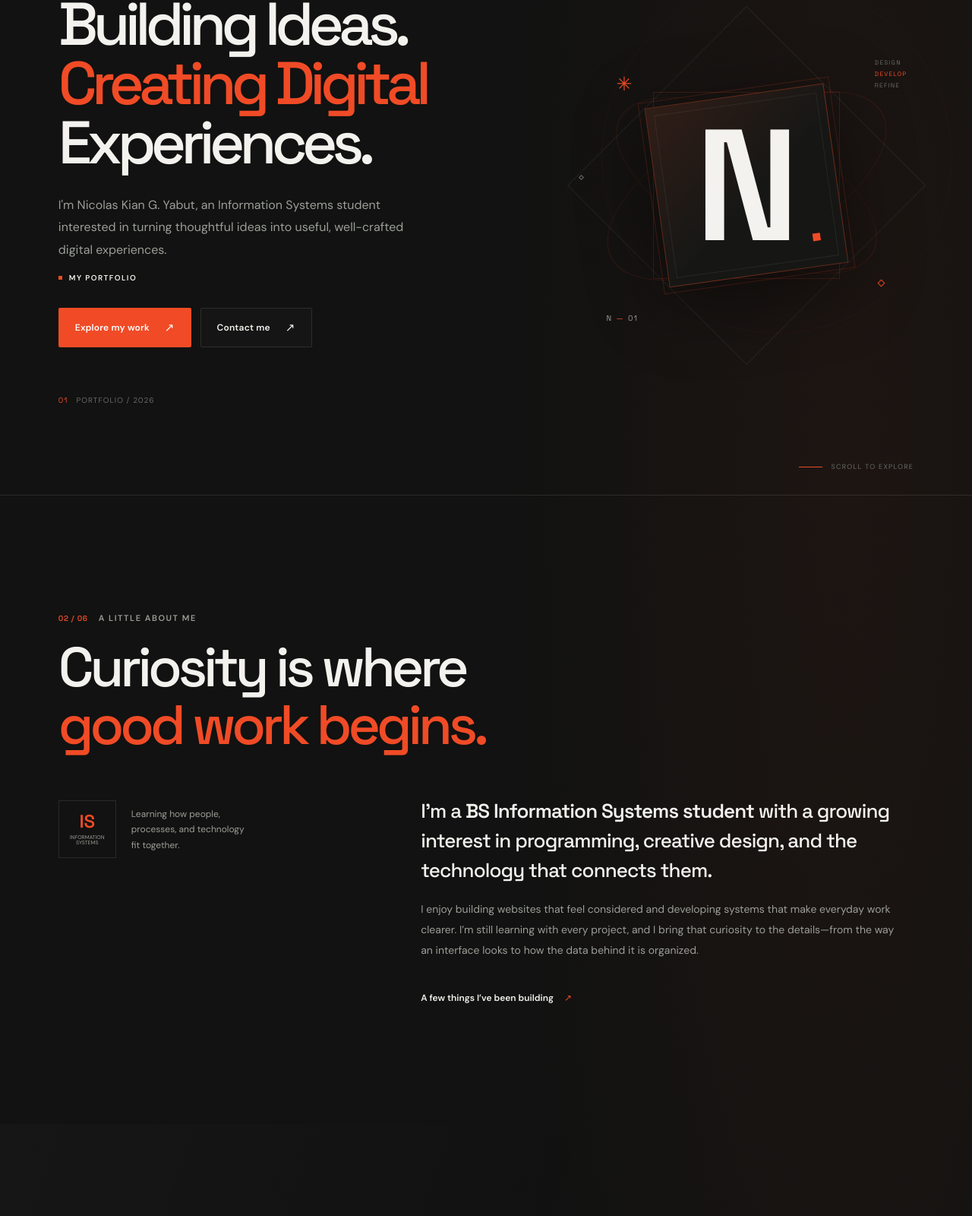
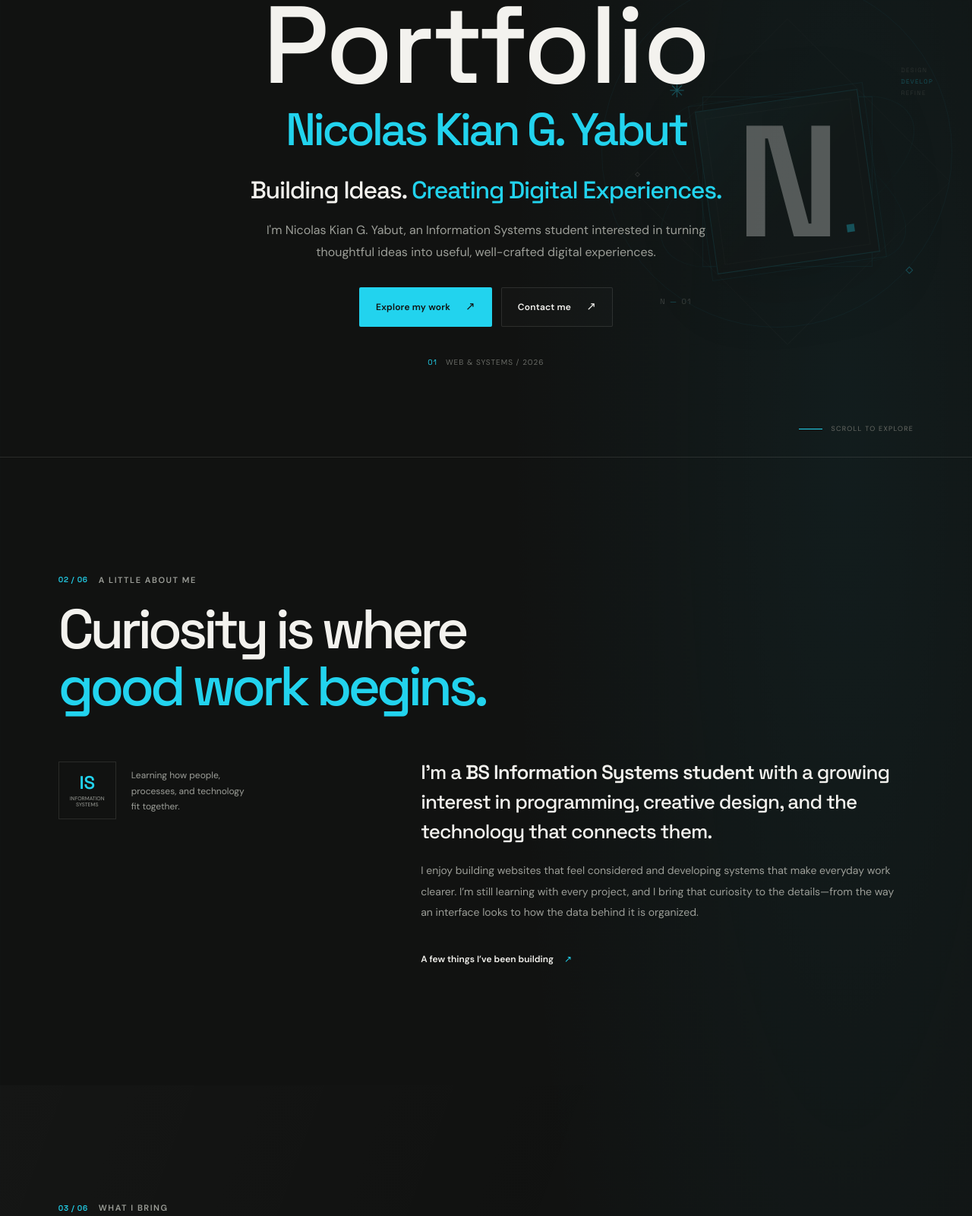
Before and after one commit to c20245091yabut/Nicolas-astro-Yabut, an Astro site: page / in a window 1280 px wide. Shown: the part 220-1820 px from the top of the page at 76% size. Built offline with nearby package versions, Linux system fonts and the light colour scheme; Astro itself is replaced by a stand-in of ours.

Commit message:
updated portfolio

```diff
--- a/src/components/Header.astro
+++ b/src/components/Header.astro
@@ -11,9 +11,9 @@ const links = [
 
 <header class="site-header">
 	<div class="container header-inner">
-		<a class="brand" href="#home" aria-label="Nicolas Yabut, home">
+		<a class="brand" href="#home" aria-label="Nicolas Kian G. Yabut, home">
 			<span class="brand-mark">N</span>
-			<span class="brand-name">nicolas<span>.</span></span>
+			<span class="brand-name">Nicolas Kian G. Yabut<span>.</span></span>
 		</a>
 
 		<button
--- a/src/components/sections/Hero.astro
+++ b/src/components/sections/Hero.astro
@@ -3,20 +3,19 @@
 		<div class="hero-copy">
 			<p class="eyebrow hero-eyebrow"><span class="status-dot"></span> Aspiring web &amp; systems developer</p>
 			<h1 id="hero-title" class="hero-title">
-				Building Ideas.<br />
-				<span>Creating Digital</span><br />
-				Experiences.
+				<span class="hero-portfolio-word">Portfolio</span>
+				<span class="hero-name">Nicolas Kian G. Yabut</span>
 			</h1>
+			<p class="hero-tagline">Building Ideas. <span>Creating Digital Experiences.</span></p>
 			<p class="hero-description">
 				I'm Nicolas Kian G. Yabut, an Information Systems student interested in turning thoughtful
 				ideas into useful, well-crafted digital experiences.
 			</p>
-			<p class="hero-portfolio-label"><span></span> My portfolio</p>
 			<div class="hero-actions">
 				<a class="button button-primary" href="#projects">Explore my work <span aria-hidden="true">↗</span></a>
 				<a class="button button-quiet" href="#contact">Contact me <span aria-hidden="true">↗</span></a>
 			</div>
-			<div class="hero-footnote"><span>01</span> Portfolio / 2026</div>
+			<div class="hero-footnote"><span>01</span> Web &amp; Systems / 2026</div>
 		</div>
 
 		<div class="hero-art" aria-label="Nicolas's initial N in a custom graphic" role="img">
--- a/src/styles/global.css
+++ b/src/styles/global.css
@@ -9,7 +9,8 @@
 	--muted: #9c9e98;
 	--dim: #696b66;
 	--line: rgba(243, 242, 238, 0.11);
-	--accent: #f04b26;
+	--accent: #22d3ee;
+	--accent-rgb: 34, 211, 238;
 	--display: 'Space Grotesk', sans-serif;
 	--width: 1160px;
 	--gutter: clamp(22px, 6vw, 88px);
@@ -21,7 +22,7 @@ html { scroll-behavior: smooth; scroll-padding-top: 86px; background: var(--bg);
 body {
 	min-width: 320px;
 	margin: 0;
-	background: radial-gradient(ellipse at 87% 14%, rgba(240,75,38,.055), transparent 28rem), var(--bg);
+	background: radial-gradient(ellipse at 87% 14%, rgba(var(--accent-rgb),.055), transparent 28rem), var(--bg);
 	color: var(--text);
 	font-size: 15px;
 	line-height: 1.7;
@@ -32,7 +33,7 @@ button, a { -webkit-tap-highlight-color: transparent; }
 a { color: inherit; text-decoration: none; }
 button { color: inherit; }
 a:focus-visible, button:focus-visible { outline: 2px solid var(--accent); outline-offset: 4px; }
-::selection { background: var(--accent); color: #fff; }
+::selection { background: var(--accent); color: var(--bg); }
 .container { width: min(var(--width), calc(100% - var(--gutter) * 2)); margin-inline: auto; }
 .section-shell { position: relative; padding-block: clamp(92px, 12vw, 156px); scroll-margin-top: 76px; }
 .section-tint { background: linear-gradient(110deg, rgba(255,255,255,.018), transparent 54%); }
@@ -79,10 +80,10 @@ a:focus-visible, button:focus-visible { outline: 2px solid var(--accent); outlin
 .button span { font-size: 15px; transition: transform 180ms var(--ease); }
 .button:hover { transform: translateY(-2px); }
 .button:hover span { transform: translate(2px, -2px); }
-.button-primary { background: var(--accent); color: #fff; }
-.button-primary:hover { background: #ff5a34; }
+.button-primary { background: var(--accent); color: var(--bg); }
+.button-primary:hover { background: #67e8f9; }
 .button-quiet, .button-outline { border-color: var(--line); background: rgba(255,255,255,.015); color: var(--text); }
-.button-quiet:hover, .button-outline:hover:not(:disabled) { border-color: rgba(240,75,38,.65); }
+.button-quiet:hover, .button-outline:hover:not(:disabled) { border-color: rgba(var(--accent-rgb),.65); }
 .button-outline { background: transparent; color: var(--muted); cursor: not-allowed; }
 .text-link { display: inline-flex; align-items: center; gap: 14px; margin-top: 20px; font-size: 12px; font-weight: 600; }
 .text-link span { color: var(--accent); transition: transform 180ms var(--ease); }
@@ -91,7 +92,7 @@ a:focus-visible, button:focus-visible { outline: 2px solid var(--accent); outlin
 .site-header { position: sticky; z-index: 20; top: 0; border-bottom: 1px solid rgba(255,255,255,.055); background: rgba(17,18,17,.88); backdrop-filter: blur(18px); }
 .header-inner { display: flex; min-height: 76px; align-items: center; justify-content: space-between; gap: 30px; }
 .brand { display: inline-flex; align-items: center; gap: 10px; }
-.brand-mark { display: grid; width: 30px; height: 30px; place-items: center; border: 1px solid rgba(240,75,38,.5); color: var(--accent); font: 700 16px var(--display); }
+.brand-mark { display: grid; width: 30px; height: 30px; place-items: center; border: 1px solid rgba(var(--accent-rgb),.5); color: var(--accent); font: 700 16px var(--display); }
 .brand-name { font: 600 17px var(--display); letter-spacing: -.06em; }
 .brand-name > span { color: var(--accent); }
 .primary-navigation { display: flex; align-items: center; gap: clamp(25px, 4vw, 54px); }
@@ -103,28 +104,29 @@ a:focus-visible, button:focus-visible { outline: 2px solid var(--accent); outlin
 .menu-toggle { display: none; }
 
 .hero { display: flex; min-height: min(810px, calc(100svh - 76px)); align-items: center; overflow: hidden; padding-block: 74px 94px; }
-.hero::before { position: absolute; top: 15%; right: 2%; width: 36vw; height: 36vw; border: 1px solid rgba(240,75,38,.045); border-radius: 50%; content: ''; pointer-events: none; }
-.hero-layout { display: grid; grid-template-columns: minmax(0,1.1fr) minmax(320px,.9fr); align-items: center; gap: clamp(40px,8vw,110px); }
-.hero-copy { position: relative; z-index: 1; padding-block: 22px; animation: hero-enter 700ms var(--ease) both; }
-.hero-eyebrow { margin-bottom: 25px; }
-.status-dot { display: inline-block; width: 6px; height: 6px; flex: 0 0 6px; border-radius: 50%; background: var(--accent); box-shadow: 0 0 12px rgba(240,75,38,.5); }
-.hero-title { margin: 0; font: 500 clamp(3.2rem,6.2vw,5.2rem)/.98 var(--display); letter-spacing: -.085em; }
-.hero-title > span { color: var(--accent); }
-.hero-description { max-width: 470px; margin: 28px 0 0; color: var(--muted); font-size: clamp(14px,1.3vw,16px); line-height: 1.85; }
-.hero-portfolio-label { display: flex; align-items: center; gap: 9px; margin: 14px 0 0; color: var(--text); font-size: 10px; font-weight: 600; letter-spacing: .14em; text-transform: uppercase; }
-.hero-portfolio-label span { width: 5px; height: 5px; background: var(--accent); }
-.hero-actions { display: flex; flex-wrap: wrap; gap: 12px; margin-top: 31px; }
-.hero-footnote { display: flex; align-items: center; gap: 11px; margin-top: 61px; color: var(--dim); font-size: 10px; letter-spacing: .1em; text-transform: uppercase; }
+.hero::before { position: absolute; top: 15%; right: 2%; width: 36vw; height: 36vw; border: 1px solid rgba(var(--accent-rgb),.045); border-radius: 50%; content: ''; pointer-events: none; }
+.hero-layout { position: relative; }
+.hero-copy { position: relative; z-index: 1; max-width: 900px; margin-inline: auto; padding-block: 22px; text-align: center; animation: hero-enter 700ms var(--ease) both; }
+.hero-eyebrow { justify-content: center; margin-bottom: 25px; }
+.status-dot { display: inline-block; width: 6px; height: 6px; flex: 0 0 6px; border-radius: 50%; background: var(--accent); box-shadow: 0 0 12px rgba(var(--accent-rgb),.5); }
+.hero-title { display: grid; justify-items: center; margin: 0; letter-spacing: -.07em; line-height: .96; }
+.hero-portfolio-word { color: var(--text); font: 500 clamp(4.5rem,12vw,9rem)/.92 var(--display); }
+.hero-name { margin-top: 13px; color: var(--accent); font: 500 clamp(2.2rem,4.7vw,4.1rem)/1.08 var(--display); letter-spacing: -.06em; }
+.hero-tagline { margin: 26px 0 0; font: 500 clamp(1.35rem,2.7vw,2rem)/1.25 var(--display); letter-spacing: -.04em; }
+.hero-tagline span { color: var(--accent); }
+.hero-description { max-width: 600px; margin: 18px auto 0; color: var(--muted); font-size: clamp(14px,1.3vw,16px); line-height: 1.85; }
+.hero-actions { display: flex; flex-wrap: wrap; justify-content: center; gap: 12px; margin-top: 31px; }
+.hero-footnote { display: flex; align-items: center; justify-content: center; gap: 11px; margin-top: 38px; color: var(--dim); font-size: 10px; letter-spacing: .1em; text-transform: uppercase; }
 .hero-footnote span { color: var(--accent); font-family: var(--display); }
-.hero-art { position: relative; display: grid; width: min(100%,440px); aspect-ratio: 1; place-items: center; justify-self: end; animation: hero-enter 850ms 100ms var(--ease) both; }
+.hero-art { position: absolute; z-index: 0; top: 50%; right: -3%; display: grid; width: min(35vw,400px); aspect-ratio: 1; place-items: center; opacity: .3; pointer-events: none; transform: translateY(-45%); animation: hero-art-enter 850ms 100ms var(--ease) both; }
 .hero-art::before, .hero-art::after { position: absolute; inset: 12%; border: 1px solid rgba(255,255,255,.07); content: ''; transform: rotate(45deg); }
-.hero-art::after { inset: 22%; border-color: rgba(240,75,38,.2); transform: rotate(0); }
-.art-orbit { position: absolute; border: 1px solid rgba(240,75,38,.14); border-radius: 50%; }
+.hero-art::after { inset: 22%; border-color: rgba(var(--accent-rgb),.2); transform: rotate(0); }
+.art-orbit { position: absolute; border: 1px solid rgba(var(--accent-rgb),.14); border-radius: 50%; }
 .orbit-one { inset: 4%; transform: rotate(-28deg) scaleY(.45); }
 .orbit-two { inset: 7%; transform: rotate(28deg) scaleY(.45); }
-.monogram { position: relative; z-index: 1; display: grid; width: 54%; height: 54%; place-items: center; border: 1px solid rgba(240,75,38,.35); background: linear-gradient(140deg,rgba(240,75,38,.12),transparent 55%),#161715; box-shadow: 0 22px 100px rgba(0,0,0,.48); transform: rotate(-8deg); }
+.monogram { position: relative; z-index: 1; display: grid; width: 54%; height: 54%; place-items: center; border: 1px solid rgba(var(--accent-rgb),.35); background: linear-gradient(140deg,rgba(var(--accent-rgb),.12),transparent 55%),#161715; box-shadow: 0 22px 100px rgba(0,0,0,.48); transform: rotate(-8deg); }
 .monogram::before, .monogram::after { position: absolute; z-index: -1; inset: 10px; border: 1px solid rgba(255,255,255,.065); content: ''; }
-.monogram::after { inset: -9px; border-color: rgba(240,75,38,.18); }
+.monogram::after { inset: -9px; border-color: rgba(var(--accent-rgb),.18); }
 .monogram > span { color: var(--text); font: 600 clamp(7rem,18vw,13rem)/1 var(--display); letter-spacing: -.13em; transform: rotate(8deg) translateX(-.06em); }
 .monogram > i { position: absolute; right: 13%; bottom: 14%; width: 10px; height: 10px; background: var(--accent); }
 .art-caption { position: absolute; top: 12%; right: 2%; display: grid; gap: 5px; color: var(--dim); font: 8px var(--display); letter-spacing: .16em; }
@@ -153,7 +155,7 @@ a:focus-visible, button:focus-visible { outline: 2px solid var(--accent); outlin
 
 .skill-grid { display: grid; grid-template-columns: repeat(3,minmax(0,1fr)); gap: 14px; }
 .skill-card { min-height: 320px; padding: 25px 24px 24px; transition: border-color 220ms ease,transform 220ms var(--ease),background 220ms ease; }
-.skill-card:hover { border-color: rgba(240,75,38,.35); background: linear-gradient(145deg,rgba(240,75,38,.055),rgba(255,255,255,.008)); transform: translateY(-4px); }
+.skill-card:hover { border-color: rgba(var(--accent-rgb),.35); background: linear-gradient(145deg,rgba(var(--accent-rgb),.055),rgba(255,255,255,.008)); transform: translateY(-4px); }
 .skill-card-top { display: flex; align-items: center; justify-content: space-between; color: var(--dim); font: 10px var(--display); }
 .skill-mark { color: var(--accent); font-size: 16px; }
 .skill-card h3 { margin: 31px 0 8px; font: 500 21px var(--display); letter-spacing: -.045em; }
@@ -179,25 +181,25 @@ a:focus-visible, button:focus-visible { outline: 2px solid var(--accent); outlin
 .project-card { min-width: 0; }
 .project-card:nth-child(3) { grid-column: 1/-1; display: grid; grid-template-columns: 1.1fr .9fr; align-items: center; gap: 32px; }
 .project-preview { position: relative; display: flex; min-height: 285px; aspect-ratio: 1.54; flex-direction: column; overflow: hidden; padding: 22px; border: 1px solid rgba(255,255,255,.07); transition: border-color 250ms ease,transform 300ms var(--ease); }
-.project-card:hover .project-preview { border-color: rgba(240,75,38,.35); transform: translateY(-4px); }
+.project-card:hover .project-preview { border-color: rgba(var(--accent-rgb),.35); transform: translateY(-4px); }
 .preview-index { position: absolute; right: 17px; bottom: 14px; color: rgba(255,255,255,.45); font: 9px var(--display); letter-spacing: .1em; }
-.bakery-preview { background: radial-gradient(ellipse at 73% 80%,rgba(222,130,73,.18),transparent 45%),#25211d; }
+.bakery-preview { background: radial-gradient(ellipse at 73% 80%,rgba(var(--accent-rgb),.18),transparent 45%),#1d2425; }
 .preview-topline, .store-topline { display: flex; justify-content: space-between; color: rgba(255,246,232,.58); font: 8px var(--display); letter-spacing: .12em; }
 .bakery-dashboard { display: grid; width: 83%; height: 76%; grid-template-columns: 39px 1fr; align-self: center; margin-top: 19px; border: 1px solid rgba(255,255,255,.18); background: rgba(28,27,24,.84); box-shadow: 0 18px 36px rgba(0,0,0,.2); transform: perspective(800px) rotateY(-7deg) rotateX(2deg); }
 .dashboard-sidebar { display: flex; flex-direction: column; gap: 14px; padding: 15px 11px; border-right: 1px solid rgba(255,255,255,.09); }
 .dashboard-sidebar i { width: 13px; height: 4px; background: rgba(255,255,255,.2); }
-.dashboard-sidebar i:first-child { background: #e77a45; }
+.dashboard-sidebar i:first-child { background: var(--accent); }
 .dashboard-content { padding: 14px; }
 .dashboard-greeting { display: flex; justify-content: space-between; color: rgba(255,246,232,.8); font-size: 9px; }
-.dashboard-greeting i { width: 18px; height: 6px; background: rgba(231,122,69,.5); }
+.dashboard-greeting i { width: 18px; height: 6px; background: rgba(var(--accent-rgb),.5); }
 .dashboard-metrics { display: flex; gap: 8px; margin-top: 12px; }
-.dashboard-metrics i { width: 33%; height: 32px; border: 1px solid rgba(255,255,255,.1); background: linear-gradient(140deg,rgba(231,122,69,.18),transparent); }
+.dashboard-metrics i { width: 33%; height: 32px; border: 1px solid rgba(255,255,255,.1); background: linear-gradient(140deg,rgba(var(--accent-rgb),.18),transparent); }
 .dashboard-chart { display: flex; height: 44px; align-items: end; gap: 7px; margin-top: 10px; padding: 5px 8px 0; border-bottom: 1px solid rgba(255,255,255,.15); }
-.dashboard-chart span { width: 9%; height: 42%; background: rgba(231,122,69,.56); }
+.dashboard-chart span { width: 9%; height: 42%; background: rgba(var(--accent-rgb),.56); }
 .dashboard-chart span:nth-child(2), .dashboard-chart span:nth-child(5) { height: 76%; }
 .dashboard-chart span:nth-child(3), .dashboard-chart span:nth-child(7) { height: 58%; }
-.dashboard-chart span:nth-child(4) { height: 91%; background: #e77a45; }
-.nova-preview { background: radial-gradient(ellipse at 76% 57%,rgba(238,87,43,.25),transparent 40%),#1a1b1a; }
+.dashboard-chart span:nth-child(4) { height: 91%; background: var(--accent); }
+.nova-preview { background: radial-gradient(ellipse at 76% 57%,rgba(var(--accent-rgb),.25),transparent 40%),#1a1b1a; }
 .nova-brand { font: 700 14px var(--display); letter-spacing: .09em; }
 .nova-brand span { padding-left: 3px; color: var(--accent); font-size: 8px; vertical-align: top; }
 .nova-message { position: relative; z-index: 2; margin-top: 26px; font: 600 clamp(30px,5vw,52px)/.8 var(--display); letter-spacing: -.09em; }
@@ -208,16 +210,16 @@ a:focus-visible, button:focus-visible { outline: 2px solid var(--accent); outlin
 .nova-shoe span, .nova-shoe i { position: absolute; top: 7%; left: 22%; width: 30%; height: 1px; background: rgba(255,255,255,.8); transform: rotate(24deg); }
 .nova-shoe i { top: 17%; left: 18%; width: 24%; background: rgba(255,255,255,.7); }
 .nova-meta { position: absolute; right: 22px; bottom: 19px; left: 22px; display: flex; justify-content: space-between; color: rgba(255,255,255,.55); font-size: 8px; letter-spacing: .1em; }
-.store-preview { min-height: 245px; background: radial-gradient(ellipse at 17% 15%,rgba(102,143,105,.12),transparent 45%),#1b201c; }
+.store-preview { min-height: 245px; background: radial-gradient(ellipse at 17% 15%,rgba(var(--accent-rgb),.12),transparent 45%),#182022; }
 .store-topline { color: rgba(231,242,228,.56); }
 .store-title { margin-top: 23px; font: 500 clamp(23px,3.5vw,38px)/.98 var(--display); letter-spacing: -.07em; }
-.store-title em { color: #95bd92; font-style: normal; }
+.store-title em { color: var(--accent); font-style: normal; }
 .store-ledger { position: absolute; right: 7%; bottom: 18%; width: 56%; padding: 10px 12px; border: 1px solid rgba(231,242,228,.13); background: rgba(20,25,21,.88); transform: rotate(-2deg); }
 .store-ledger > div { display: grid; grid-template-columns: 1fr .75fr .7fr; align-items: center; gap: 5px; padding-block: 7px; border-bottom: 1px solid rgba(231,242,228,.08); color: rgba(231,242,228,.38); font-size: 6px; }
 .store-ledger > div:first-child { font-size: 5px; letter-spacing: .08em; }
 .store-ledger b, .store-ledger strong { color: rgba(231,242,228,.82); font-size: 7px; font-weight: 500; }
-.store-ledger i { color: #95bd92; font-size: 5px; font-style: normal; }
-.store-ledger .ledger-pending { color: #d3a76a; }
+.store-ledger i { color: var(--accent); font-size: 5px; font-style: normal; }
+.store-ledger .ledger-pending { color: #fff; }
 .project-info { padding: 19px 2px 0; }
 .project-card:nth-child(3) .project-info { padding-top: 0; }
 .project-title-line { display: flex; align-items: center; justify-content: space-between; gap: 12px; }
@@ -227,7 +229,7 @@ a:focus-visible, button:focus-visible { outline: 2px solid var(--accent); outlin
 .project-info h3 { max-width: 580px; margin: 10px 0 7px; font: 500 clamp(19px,2.3vw,25px)/1.2 var(--display); letter-spacing: -.05em; }
 .project-info > p { max-width: 570px; margin: 0 0 14px; color: var(--muted); font-size: 12px; line-height: 1.75; }
 
-.section-contact { overflow: hidden; border-top: 1px solid var(--line); background: radial-gradient(ellipse at 0% 50%,rgba(240,75,38,.07),transparent 38%),#151614; }
+.section-contact { overflow: hidden; border-top: 1px solid var(--line); background: radial-gradient(ellipse at 0% 50%,rgba(var(--accent-rgb),.07),transparent 38%),#151614; }
 .contact-layout { display: grid; grid-template-columns: minmax(0,1.2fr) minmax(280px,.8fr); align-items: center; gap: clamp(50px,10vw,140px); }
 .contact-copy h2 { margin-top: 25px; font-size: clamp(3rem,7vw,5.8rem); }
 .contact-description { max-width: 460px; margin: 25px 0 0; color: var(--muted); font-size: 14px; line-height: 1.9; }
@@ -258,10 +260,13 @@ a.social-link:hover .social-arrow { color: var(--accent); transform: translate(2
 .js-reveal [data-reveal] { opacity: 0; transform: translateY(18px); transition: opacity 650ms var(--ease),transform 650ms var(--ease); }
 .js-reveal [data-reveal].is-visible { opacity: 1; transform: translateY(0); }
 @keyframes hero-enter { from { opacity: 0; transform: translateY(17px); } to { opacity: 1; transform: translateY(0); } }
+@keyframes hero-art-enter { from { opacity: 0; transform: translateY(calc(-45% + 17px)); } to { opacity: .3; transform: translateY(-45%); } }
 
 @media (max-width: 900px) {
-	.hero-layout { grid-template-columns: minmax(0,1.1fr) minmax(250px,.8fr); gap: 25px; }
-	.hero-title { font-size: clamp(3rem,6.3vw,4.6rem); }
+	.hero-art { right: -8%; width: min(38vw,340px); opacity: .2; }
+	.hero-portfolio-word { font-size: clamp(4.5rem,13vw,7rem); }
+	.hero-name { font-size: clamp(2rem,5.2vw,3.3rem); }
+	.project-preview { min-height: 230px; }
 	.about-grid { gap: 55px; }
 	.project-card:nth-child(3) { grid-template-columns: 1fr .9fr; gap: 23px; }
 	.contact-layout { gap: 45px; }
@@ -280,12 +285,13 @@ a.social-link:hover .social-arrow { color: var(--accent); transform: translate(2
 	.nav-links a { display: block; padding-block: 12px; font-size: 13px; }
 	.nav-contact { padding-top: 16px; font-size: 12px; }
 	.hero { min-height: auto; padding-block: 87px 92px; }
-	.hero-layout { grid-template-columns: 1fr; gap: 34px; }
 	.hero-copy { padding: 0; }
-	.hero-title { font-size: clamp(3.25rem,10vw,4.2rem); }
+	.hero-portfolio-word { font-size: clamp(4rem,18vw,7.2rem); }
+	.hero-name { max-width: 100%; margin-top: 10px; font-size: clamp(1.75rem,6.6vw,2.9rem); }
+	.hero-tagline { margin-top: 23px; font-size: clamp(1.25rem,4.8vw,1.8rem); }
 	.hero-description { max-width: 490px; }
-	.hero-footnote { margin-top: 35px; }
-	.hero-art { width: min(78vw,330px); justify-self: center; }
+	.hero-footnote { margin-top: 30px; }
+	.hero-art { position: relative; top: auto; right: auto; width: min(78vw,330px); margin: 32px auto 0; opacity: 1; transform: none; animation: hero-enter 850ms 100ms var(--ease) both; }
 	.monogram > span { font-size: clamp(7rem,28vw,10rem); }
 	.scroll-cue { right: var(--gutter); bottom: 23px; }
 	.section-heading-row { align-items: start; flex-direction: column; gap: 18px; }
@@ -314,7 +320,7 @@ a.social-link:hover .social-arrow { color: var(--accent); transform: translate(2
 }
 @media (max-width: 420px) {
 	:root { --gutter: 20px; }
-	.hero-title { font-size: clamp(3rem,12vw,3.55rem); }
+	.hero-name { font-size: clamp(1.5rem,7.3vw,1.9rem); }
 	.hero-actions, .contact-actions { align-items: stretch; flex-direction: column; }
 	.hero-actions .button, .contact-actions .button { justify-content: space-between; }
 	.project-preview { min-height: 205px; padding: 16px; }
```
Also changed, not shown: public/favicon.svg.
